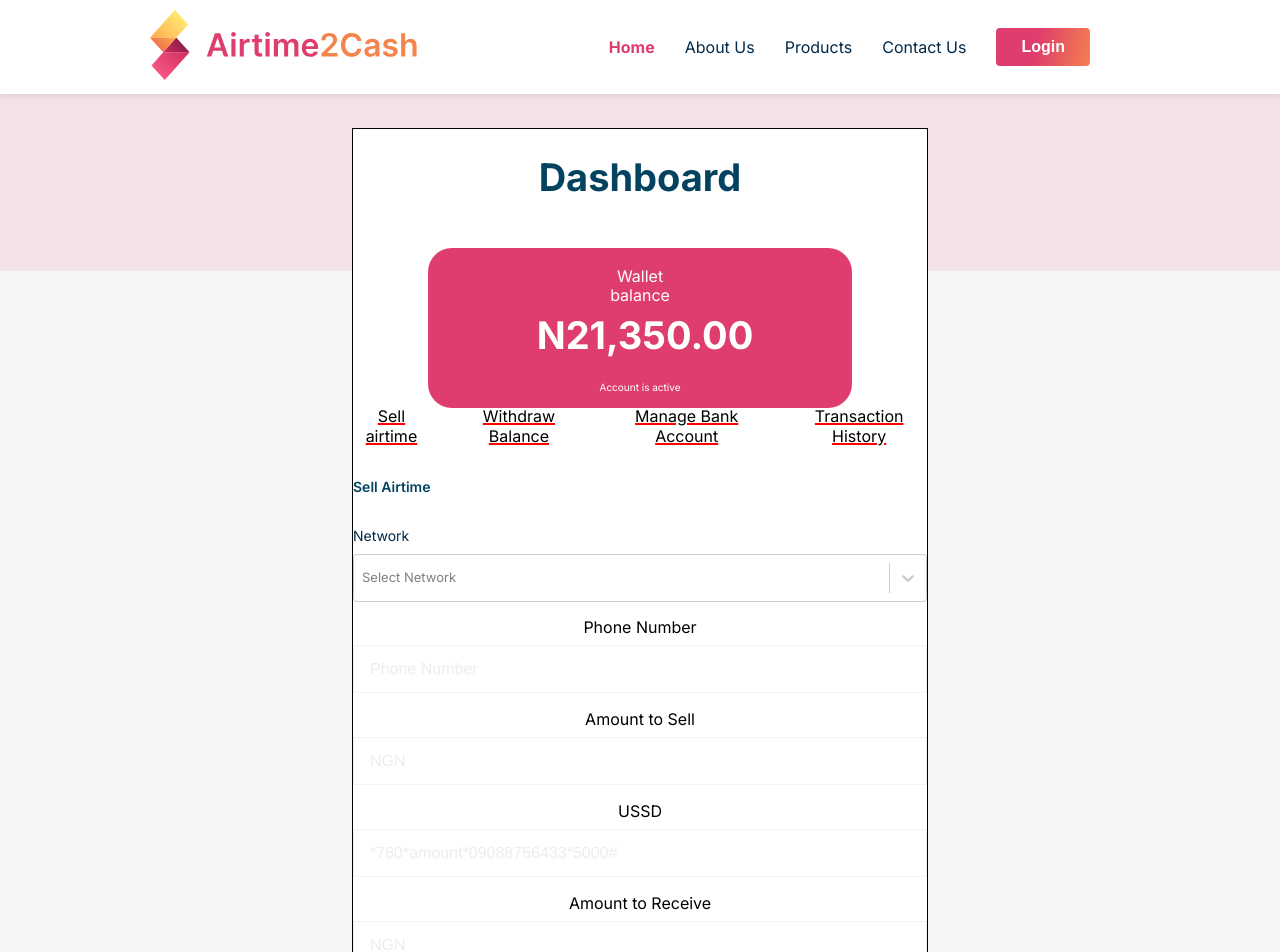
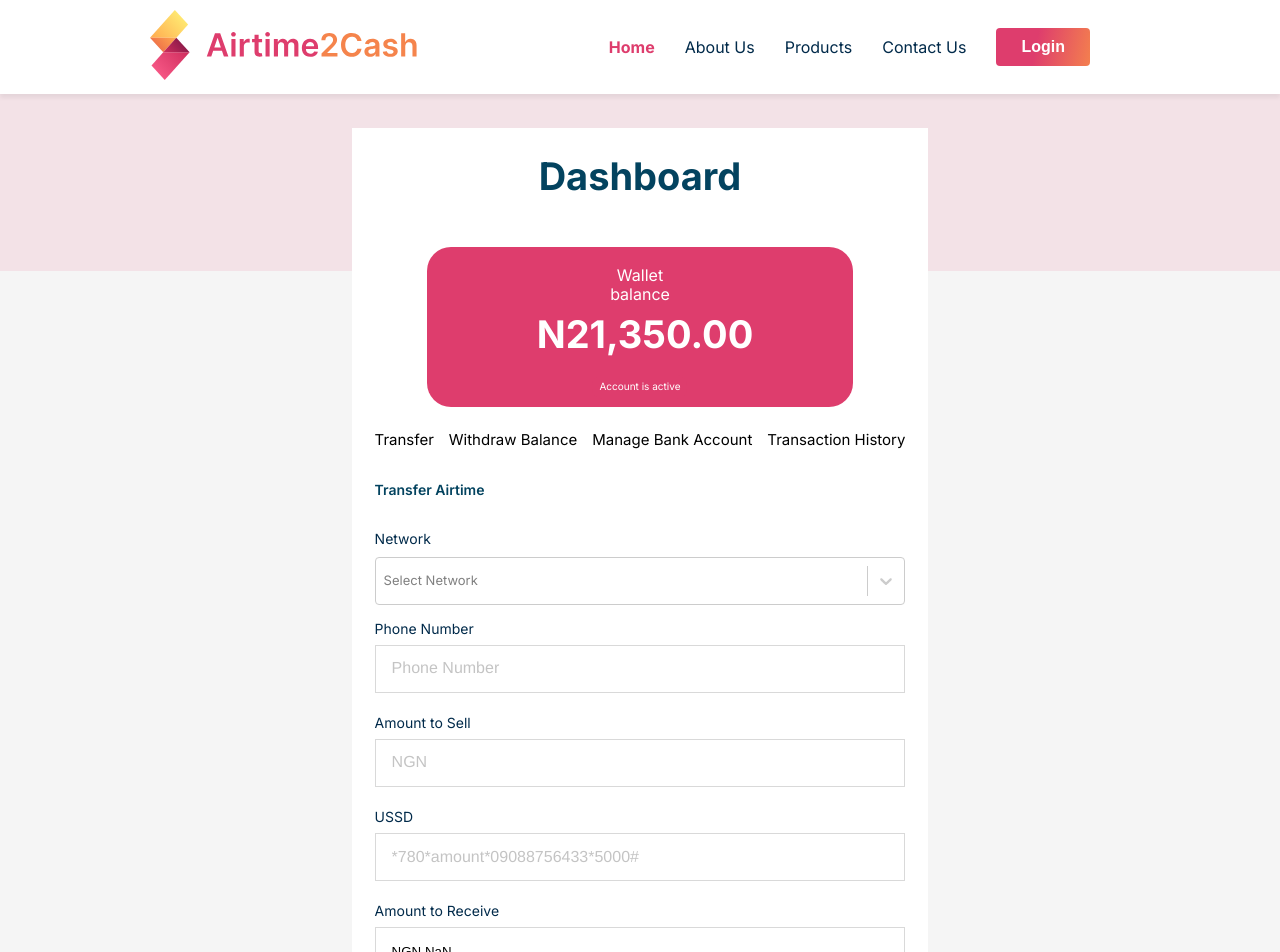
Before and after one commit to Great7-dev/Airtime2Cash, a React (Create React App) app in the folder client/: page /dashboard in a window 1280 px wide. Shown: the top 952 px of the page. Built offline with nearby package versions, Linux system fonts and the light colour scheme; no server answers.

Commit message:
new sell airtime frontend

```diff
--- a/client/src/components/Login/Login.jsx
+++ b/client/src/components/Login/Login.jsx
@@ -54,7 +54,7 @@ const navigate = useNavigate()
 
 
       if(res.status === "ok"){
-      localStorage.setItem("name", res.record.firstname);
+      localStorage.setItem("firstname", res.record.firstname);
       localStorage.setItem("token", res.token);
       localStorage.setItem("id", res.record.id);
 
--- a/client/src/components/dashboard/SellAirtimeForm/SellAirtimeForm.jsx
+++ b/client/src/components/dashboard/SellAirtimeForm/SellAirtimeForm.jsx
@@ -1,89 +1,124 @@
 import React, { useState } from "react";
-import { SellAirtimeFormStyle, CustomStyle } from "./SellAirtimeFormStyle";
+import { SellAirtimeFormStyle, CustomStyle,Label, ModalPopupStyle} from "./SellAirtimeFormStyle";
 import Select from "react-select";
 import { networkProvidersOptions } from "../../../utils/networkproviders";
 import { ToastContainer, toast } from "react-toastify";
 import "react-toastify/dist/ReactToastify.css";
-import { Formik, Form, Field, ErrorMessage } from 'formik';
 import InputField from "../../utils/Input/Input";
+import { postSellAirtime } from "../../../api/auth";
+
 
 const SellAirtimeForm = ({ ...props }) => {
 
 
 
-  const [network, setNetwork] = useState({});
-  const [phoneNumber, setphoneNumber] = useState("");
-  const [amountToSell, setamountToSell] = useState("");
-  const [amountToReceive, setamountToReceive] = useState("");
-  const [ussd, setussd] = useState("");
-  const [destinationPhoneNumber, setdestinationPhoneNumber]=useState("");
+  const [networkName, setNetwork] = useState({});
+  const [network,setNetworkName] = useState('')
+  const [phoneNumber, setphoneNumber] = useState('');
+  const [airtimeAmount, setamountToSell] = useState('');
+  const [ussd, setussd] = useState('');
+  const [destinationPhoneNumber, setdestinationPhoneNumber]=useState('');
+  const [modal, setModal] = useState(false);
 
-
-
-
-  const handleChange = (selectedOption) => {
-
-    setNetwork({...network, name: selectedOption.network.name, number: selectedOption.network.number})
-
-
-    console.log("handleChange")
-  }
-  const sellAirtime = async (network, phoneNumber,amountToSell,amountToReceive,ussd,destinationPhoneNumber) => {
+  const sellAirtime = async (network, phoneNumber,airtimeAmount,ussd,destinationPhoneNumber) => {
     try {
-
       // eslint-disable-next-line no-useless-escape
 
-
-
-
-
-      if ( phoneNumber === ""||amountToSell===""||amountToReceive===""||ussd==="") {
+        if ( network === "" || phoneNumber === ""||airtimeAmount===""||ussd===""||destinationPhoneNumber==="") {
         return toast.error("No field should be left empty, please fill all fields");
       }
+console.log(network, phoneNumber,airtimeAmount,destinationPhoneNumber)
+      postSellAirtime({network, phoneNumber,airtimeAmount,destinationPhoneNumber});
+      toast.success("Airtime successfully sold")
 
-
-toast.success("Airtime successfully sold")
-console.log(phoneNumber,amountToSell,amountToReceive,ussd)
 
   } catch (error) {
       toast.error(error);
     }
   };
-  // const navigate = useNavigate()
 
+const handleChange = (selectedOption) => {
+  setNetwork(selectedOption.value);
+  // setNetworkName(network.name);
+  // setussd(network.ussd);
+  // setdestinationPhoneNumber(network.number);
+  // console.log(selectedOption.value.name, networkProvidersOptions[0].label)
+  networkProvidersOptions.forEach(el=>{
+    if (selectedOption.value.name === el.label ) {
+      setNetworkName(el.label);
+      setussd(el.value.ussd);
+      setdestinationPhoneNumber(el.value.number);
+      navigator.clipboard.writeText(ussd);
+
+    }
+
+
+  })
+
+
+}
+
+
+const calcReceive=`NGN ${(parseFloat(parseInt(airtimeAmount)*0.7))}`;
   const handleSubmit = (e) => {
     e.preventDefault();
+    sellAirtime(network, phoneNumber,airtimeAmount,ussd,destinationPhoneNumber);
+    toggleModal(e);
+  };
+  const toggleModal = (e) => {
+    e.preventDefault();
+    setModal(!modal);
+  };
 
-    sellAirtime(network, phoneNumber,amountToSell,amountToReceive,ussd,destinationPhoneNumber);
+  if(modal) {
+    document.body.classList.add('active-modal')
+  } else {
+    document.body.classList.remove('active-modal')
+  }
 
-  };
+
+  return (
 
 
 
-  return (
+
     <SellAirtimeFormStyle>
+        <form action="" className="sellairtimeform">
+        {modal && (
+          <ModalPopupStyle>
+         <div className="modal">
+         <div onClick={toggleModal} className="overlay"></div>
+         <div className="modal-content">
 
-
-        <form action="" className="sellairtimeform">
+           <h5>
+           Admin has been notified
+           Your wallet would be credited soon
+           </h5>
+           <button className="close-modal" onClick={toggleModal}>
+             CLOSE
+           </button>
+         </div>
+       </div>
+        </ModalPopupStyle>
+        )}
         <div className="sellAirtime-header">
-        <h1 className="sel">Sell Airtime</h1>
+        <h1 className="sel">Transfer Airtime</h1>
 
       </div>
           <label htmlFor="">Network</label>
           <Select
             className="selections"
             styles={CustomStyle}
+            onChange={handleChange}
             options={networkProvidersOptions}
             placeholder="Select Network"
             name="network"
-            change={handleChange}
-            value={network.name}
-
+            //value={networkName}
           />
-
+          <Label>
                 <InputField
                   type="input"
-                  class="input"
+                  className="input"
                   label="Phone Number"
                   placeholder="Phone Number"
                   name="phoneNumber"
@@ -94,48 +129,54 @@ console.log(phoneNumber,amountToSell,amountToReceive,ussd)
 
               <InputField
                   type="input"
-                  class="input"
+                  className="input"
                   label="Amount to Sell"
                   placeholder="NGN"
-                  name="amountToSell"
+                  name="airtimeAmount"
                   change={(e) => setamountToSell(e.target.value)}
-                  value={amountToSell}
+                  value={airtimeAmount}
                 />
 
               <InputField
                   type="input"
-                  class="input"
+                  className="input"
                   label="USSD"
                   placeholder="*780*amount*09088756433*5000#"
                   name="ussd"
-                  change={(e) => setussd(e.target.value)}
+                 // change={(e) => setussd(e.target.value)}
                   value={ussd}
+                  readOnly
                 />
 
 
 
                 <InputField
                   type="input"
-                  class="input"
+                  className="input"
                   label="Amount to Receive"
                   placeholder="NGN"
                   name="amountToReceive"
-                  change={(e) => setamountToReceive(e.target.value)}
-                  value={amountToReceive}
+                  //change={(e) => setamountToReceive(e.target.value)}
+                  value={calcReceive}
+                  readOnly
                 />
 
                 <InputField
                   type="input"
-                  class="input"
+                  className="input"
                   label="Destination Phone Number"
                   placeholder="Destination Phone Number"
                   name="destinationPhoneNumber"
-              defaultValue={destinationPhoneNumber}
+                 // change={(e) => setdestinationPhoneNumber(e.target.value)}
+                  value={destinationPhoneNumber}
+                  readOnly
 
                 />
+                <p className="clkdecs">After transferring the airtime, click on the "Send” button below</p>
+                </Label>
 
           <button type="submit" className="btnnn" onClick={handleSubmit}>
-            Sell Airtime
+            Sent, Notify Admin
           </button>
         </form>
 
--- a/client/src/components/dashboard/SellAirtimeForm/SellAirtimeFormStyle.js
+++ b/client/src/components/dashboard/SellAirtimeForm/SellAirtimeFormStyle.js
@@ -29,6 +29,14 @@ export const SellAirtimeFormStyle = styled.form `
     line-height: 17px;
     color: #de3d6d;
   }
+  .clkdecs{
+    font-family: 'Inter';
+    font-style: normal;
+    font-weight: 400;
+    font-size: 14px;
+    line-height: 17px;
+    font-color: #4285F4;
+  }
   .sellairtimeform {
     display: flex;
     margin:auto;
@@ -37,18 +45,18 @@ export const SellAirtimeFormStyle = styled.form `
 
     font-size: 1rem;
   }
-  input {
-    width:100%;
-    padding: 1rem;
-    margin: 8px 0px 16px 0px;
-    opacity: 0.3;
-    font:Inter;
-    font-weight:400;
-    font-style:normal;
-    font-size:14px;
-    line-height:16.94px;
-    font-color:#C4C4C4;
-  }
+  // input {
+  //   width:100%;
+  //   padding: 1rem;
+  //   margin: 8px 0px 16px 0px;
+  //   opacity: 0.3;
+  //   font:Inter;
+  //   font-weight:400;
+  //   font-style:normal;
+  //   font-size:14px;
+  //   line-height:16.94px;
+  //   font-color:#C4C4C4;
+  // }
   .special{
     background-color: rgba(0, 0, 0, 0.04);
     border-style: solid;
@@ -68,6 +76,7 @@ export const SellAirtimeFormStyle = styled.form `
     line-height: 17px;
     color: #012A4A;
     width:100%;
+
   }
   .btnnn {
     cursor: pointer;
@@ -164,6 +173,7 @@ export const SellAirtimeFormStyle = styled.form `
       margin: 0 1rem;
     }
     input {
+      font-color: #c4c4c4;
       display: flex;
       width: 250px;
       margin: 8px 4rem 16px 4rem;
@@ -212,6 +222,10 @@ export const SellAirtimeFormStyle = styled.form `
    .sel{
     margin-left:60px;
    }
+   input{
+
+    margin-left:0px;
+   }
 
   }
 `;
@@ -239,3 +253,63 @@ export const CustomStyle = {
         color: "#c4c4c4",
     }),
 };
+
+export const Label = styled.label `
+    label {
+        float: left;
+        font-family: "Inter";
+        font-style: normal;
+        font-weight: 400;
+        font-size: 14px;
+        line-height: 17px;
+        color: #012A4A;
+    }
+
+`;
+
+
+export const ModalPopupStyle = styled.form `
+body.active-modal {
+    overflow-y: hidden;
+}
+
+.btn-modal {
+    padding: 10px 20px;
+    display: block;
+    margin: 100px auto 0;
+    font-size: 18px;
+}
+
+.modal, .overlay {
+    width: 100vw;
+    height: 100vh;
+    top: 0;
+    left: 0;
+    right: 0;
+    bottom: 0;
+    position: fixed;
+}
+
+.overlay {
+    background: rgba(49,49,49,0.8);
+}
+.modal-content {
+    position: absolute;
+    top: 40%;
+    left: 50%;
+    transform: translate(-50%, -50%);
+    line-height: 1.4;
+    background: #f1f1f1;
+    padding: 14px 28px;
+    border-radius: 3px;
+    max-width: 600px;
+    min-width: 300px;
+}
+
+.close-modal {
+    position: absolute;
+    top: 10px;
+    right: 10px;
+    padding: 5px 7px;
+}
+`;
--- a/client/src/components/dashboard/dashboard.css
+++ b/client/src/components/dashboard/dashboard.css
@@ -37,7 +37,7 @@
     margin-left: 27.5%;
     margin-top: 10%;
     background: #FFFFFF;
-    border: 1px solid;
+    /* border: 1px solid; */
 }
 
 .dashboard {
@@ -122,10 +122,12 @@ background-color: #DE3D6D;
     display: flex;
     flex-direction: row;
     align-items: flex-start;
-    padding: 0px;
-    gap: 26px;
+    padding-top: 25px;
+    padding-bottom: 0px;
+    gap: 15px;
+    font-size: 15px;
     width: 100%;
-    height: 21px;
+    height: 10px;
     flex: none;
     order: 1;
     flex-grow: 0;
@@ -152,7 +154,14 @@ background-color: #DE3D6D;
     justify-content: space-between;
     border-radius: 2rem;
     padding-left: 0px;
-    text-decoration: underline red 2px;
+}
+
+.mock:hover {
+    text-decoration: underline#DE3D6D 2px;
+}
+
+.test:active {
+    text-decoration: underline#DE3D6D 1px;
 }
 
 ul.nav li {
@@ -180,9 +189,10 @@ ul.nav li:last-child {
     border-top-right-radius: 2rem;
 }
 
-ul.nav li.active:hover {
+
+/* ul.nav li.active:hover {
     text-decoration: underline red 2px;
-}
+} */
 
 .TabContent {
     font-size: 2rem;
@@ -260,15 +270,15 @@ ul.nav li.active:hover {
 
 @media screen and (max-width: 280px) {
     .nav {
-        margin: 2px 2px 2px 49px;
+        display: flex;
+        flex-direction: row;
+        margin-bottom: 37px;
+        /* margin: 2px 2px 2px 49px; */
         font-size: 10px;
         gap: 10px;
     }
     .rectangle2 {
         max-width: 107%;
-    }
-    .nav {
-        display: flex;
     }
     h1 {
         font-size: 20px;
--- a/client/src/components/dashboard/dashboard.jsx
+++ b/client/src/components/dashboard/dashboard.jsx
@@ -16,7 +16,7 @@ import SellAirtimeForm from "./SellAirtimeForm/SellAirtimeForm";
 function Dashboard() {
   const [formState, setFormState] = useRecoilState(bankFormState);
   const menu = [
-    "Sell airtime",
+    "Transfer",
     "Withdraw Balance",
     "Manage Bank Account",
     "Transaction History",
@@ -54,7 +54,7 @@ function Dashboard() {
           <div className="ul">
             <div className="nav">
               {menu.map((item, index) => (
-                <div onClick={() => setActive(item)} >{item}</div>
+                <div className="mock" onClick={() => setActive(item)} >{item}</div>
               ))}
             </div>
             <div className="outlet">
--- a/client/src/components/utils/Input/Input.css
+++ b/client/src/components/utils/Input/Input.css
@@ -1,6 +1,6 @@
-.input {
+input {
     background: #ffffff;
-        border: solid #d9d9d9;
+    border: 1px solid black;
     border-width: 1px;
     padding: 8px 16px 8px 16px;
     display: flex;
@@ -25,6 +25,7 @@
     position: relative;
     margin-bottom: 20px;
 }
+
 .input-label {
     color: #21334F;
     text-align: left;
@@ -34,9 +35,8 @@
 }
 
 @media only screen and (max-width: 600px) {
-.input{
-        height:35px;
+    .input {
+        height: 35px;
         /* width: 200px; */
     }
-
 }
--- a/client/src/pages/updateprofile/UpdateProfileForm.jsx
+++ b/client/src/pages/updateprofile/UpdateProfileForm.jsx
@@ -14,6 +14,7 @@ function Form() {
     const loadUser = async ()=> {
       const record =await getUser()
       setUser(record.record)
+      console.log(record)
     }
     loadUser()
   },[])
```
Also changed, not shown: client/src/api/auth.js (+15 -2 lines), client/src/utils/networkproviders.js (+4 -4 lines). Lines whose indentation alone changed are shown as unchanged.
